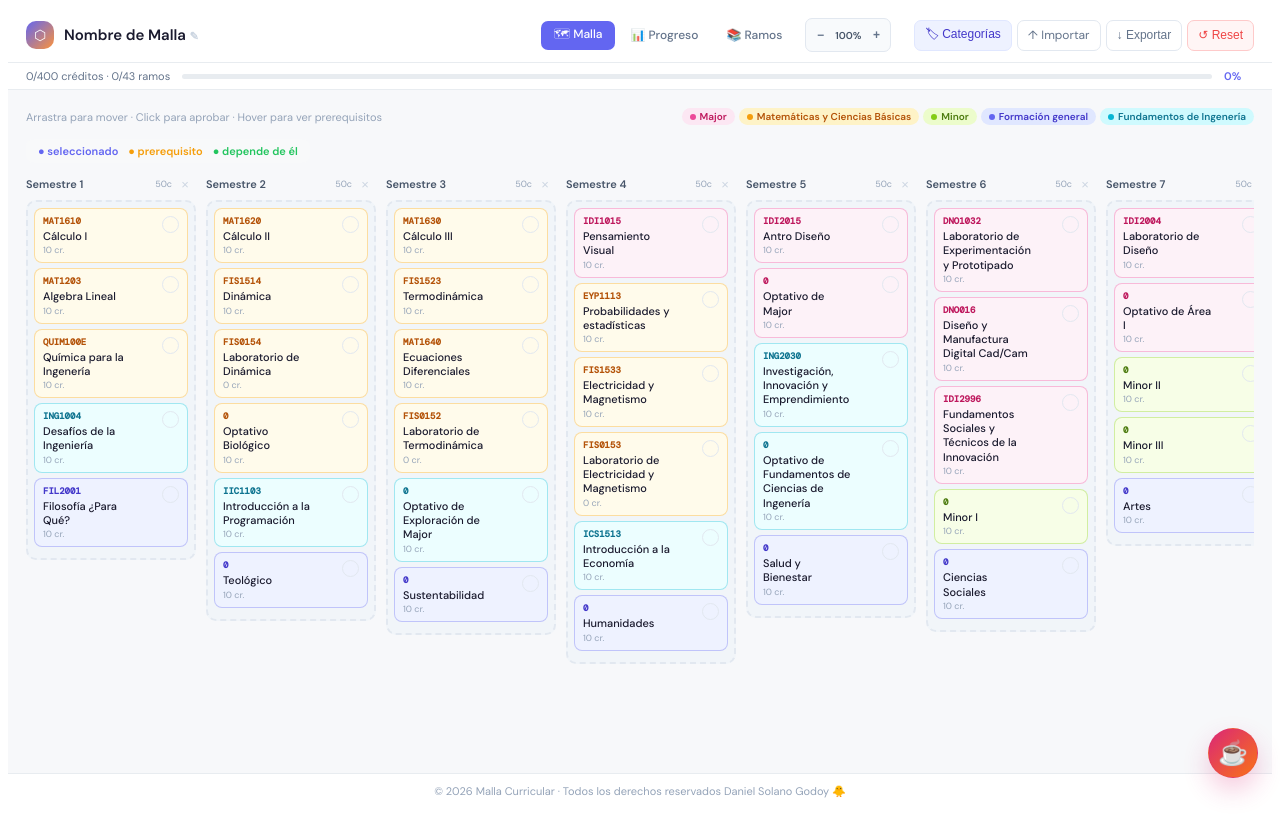
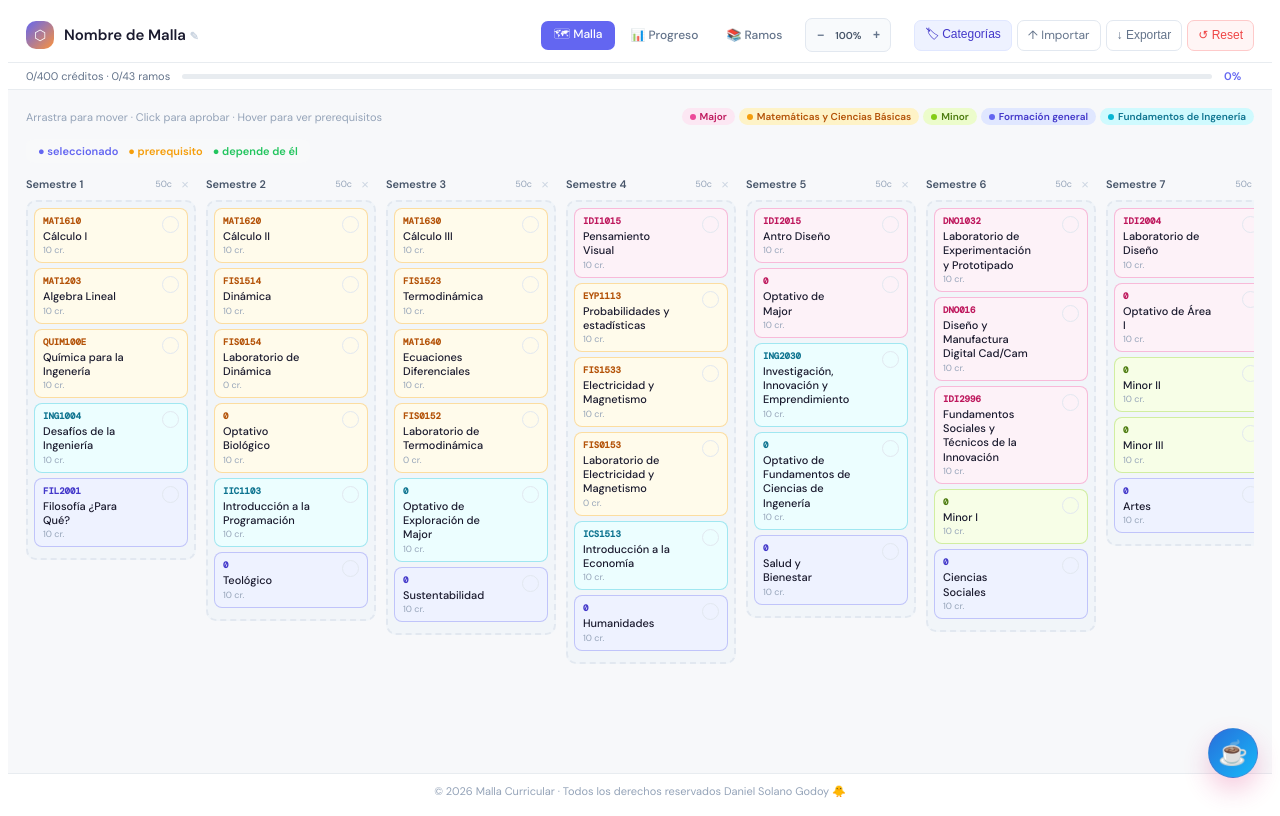
Before and after one commit to PLT-piwi/organizeUniversityMesh, a React (Vite) app: page / in a window 1280 px wide. Built offline with nearby package versions, Linux system fonts and the light colour scheme.

Commit message:
Change button background gradient colors

```diff
--- a/src/styles/global.css
+++ b/src/styles/global.css
@@ -121,7 +121,7 @@ select:focus {
   padding: 0;
   border: 1px solid rgba(219, 39, 119, 0.18);
   border-radius: 50%;
-  background: linear-gradient(135deg, #db2777, #f97316);
+  background: linear-gradient(135deg, #276fdb, #16b9f9);
   color: #fff;
   box-shadow: 0 12px 26px rgba(219, 39, 119, 0.24);
   cursor: pointer;
```
